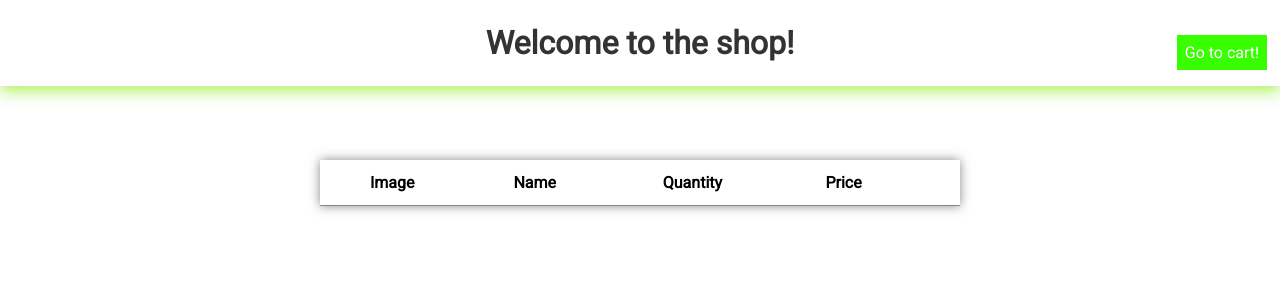
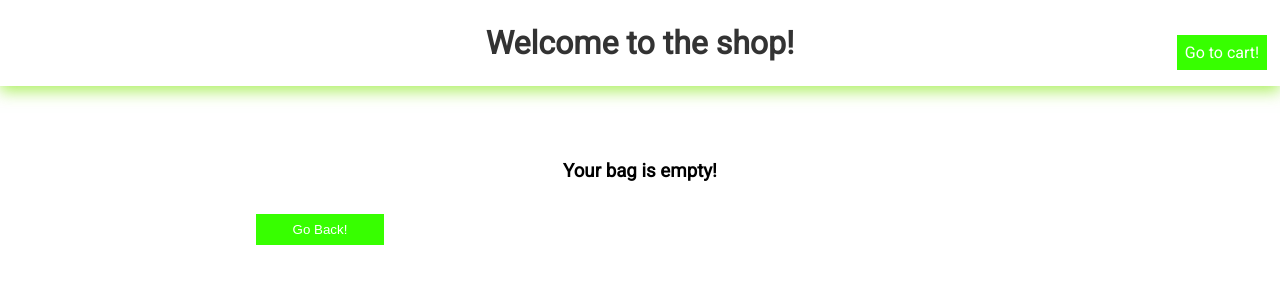
Before and after one commit to thierved/shopping_cart_react, a React (Create React App) app: page /cart in a window 1280 px wide. Shown: the top 300 px of the page. Built offline with nearby package versions, Linux system fonts and the light colour scheme.

Commit message:
added the home button

```diff
--- a/src/containers/Cart.js
+++ b/src/containers/Cart.js
@@ -1,15 +1,15 @@
 import React, { Component } from 'react';
 import { bindActionCreators } from 'redux';
 import { connect } from 'react-redux';
+import { NavLink } from 'react-router-dom'
 
 import {removeFromCart} from '../actions'
 
 class Cart extends Component {
 
-     render() {
+    renderTable() {
         return (
-            <div className="cart">
-                <table>
+            <table>
                     <thead>
                         <tr>
                             <th>Image</th>
@@ -36,6 +36,17 @@ class Cart extends Component {
                         })}
                     </tbody>
                 </table>
+        );
+    }
+
+    render() {
+
+        return (
+            <div className="cart">
+                {(!this.props.bag[0]) ? <h3>Your bag is empty!</h3> : this.renderTable()}
+                <button className="btn">
+                    <NavLink to="/" className="btn-link">Go Back!</NavLink>
+                </button>
             </div>
         );
     }
--- a/src/index.css
+++ b/src/index.css
@@ -32,6 +32,8 @@ a {
 
 .cart {
     margin-top: 10rem;
+    display: flex;
+    flex-direction: column;
 }
 
 .cart-btn {
@@ -41,6 +43,21 @@ a {
     padding: 0.5rem;
     color: rgb(255, 255, 255);
     background: rgb(55, 255, 0);
+}
+
+.btn {
+    width: 10%;
+    margin-top: 2rem;
+    margin-left: 20%;
+    color: rgb(255, 255, 255);
+    background: rgb(55, 255, 0);
+    border: none;
+}
+
+.btn-link {
+    display: block;
+    padding: 0.5rem;
+    text-align: center;
 }
 
 table {
```
